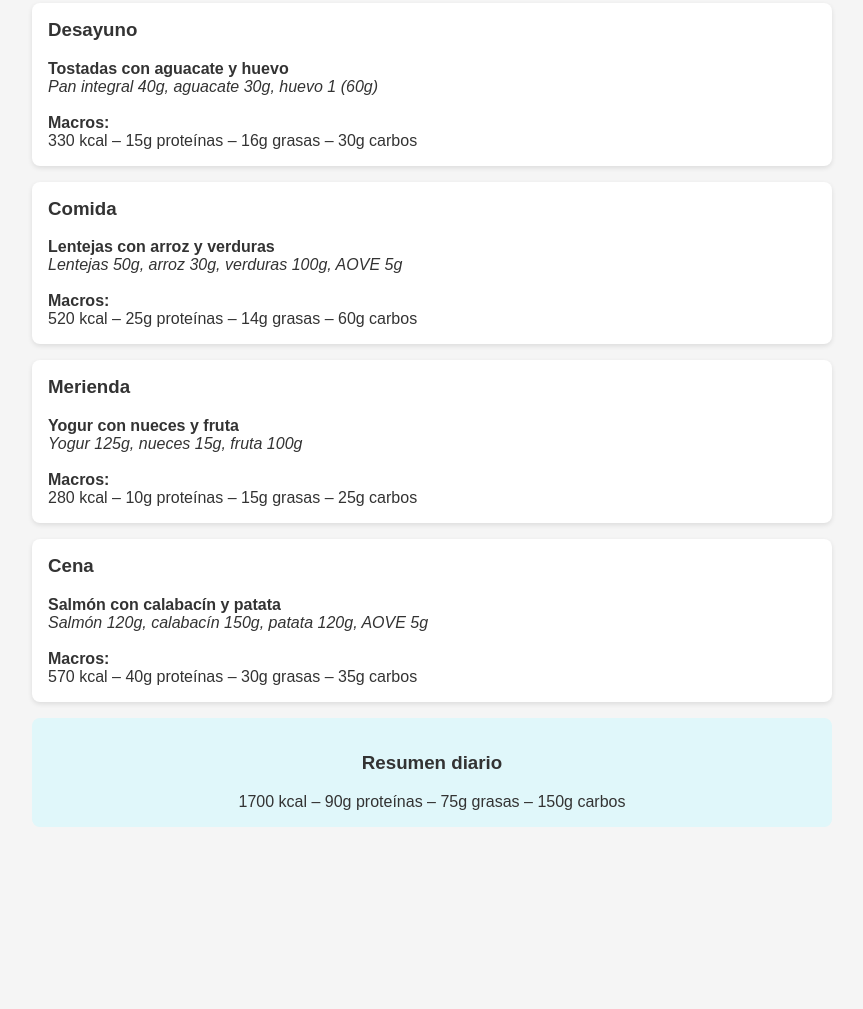
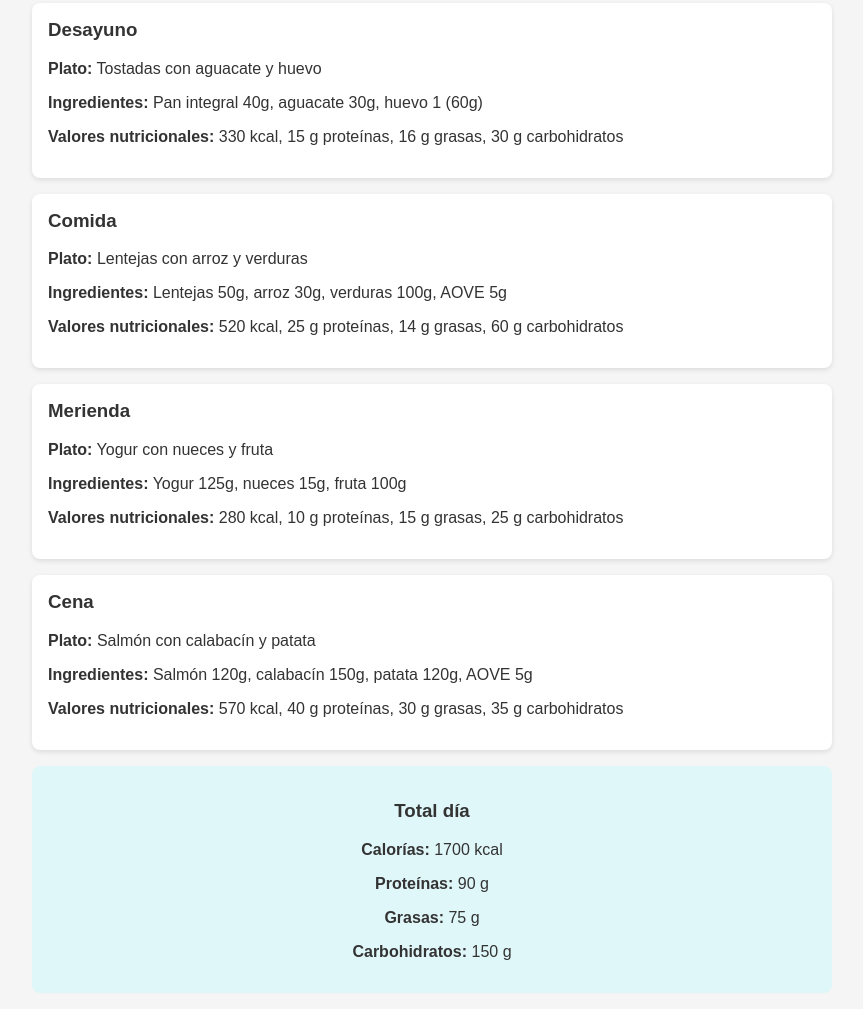
Before and after one commit to busorz/menu_fede_v1, a plain HTML site: page index.html in a window 1280 px wide. Shown: the part 220-1229 px from the top of the page, without its empty margins (208-1071 px from the left). Before the commit the page ends 1063 px from the top, so only its background shows below. Drawn offline with Linux system fonts and the light colour scheme.

Commit message:
Update index.html

```diff
--- a/index.html
+++ b/index.html
@@ -3,7 +3,7 @@
 <head>
   <meta charset="UTF-8" />
   <meta name="viewport" content="width=device-width, initial-scale=1.0"/>
-  <title>Menú Semanal - Pareja</title>
+  <title>Menú Semanal - Feddyfit</title>
   <style>
     body {
       font-family: Arial, sans-serif;
@@ -262,37 +262,42 @@
 
       const dayMeals = data[selected];
       if (!dayMeals || dayMeals.length === 0) {
-        content.innerHTML = "<p>Menú en preparación para este día.</p>";
+        content.innerHTML = "<p>No hay datos para este día.</p>";
         return;
       }
 
       let totalKcal = 0, totalProt = 0, totalGrasas = 0, totalCarbos = 0;
 
       dayMeals.forEach(meal => {
+        const mealDiv = document.createElement("div");
+        mealDiv.className = "meal";
+        mealDiv.innerHTML = `
+          <h3>${meal.titulo}</h3>
+          <p><strong>Plato:</strong> ${meal.plato}</p>
+          <p><strong>Ingredientes:</strong> ${meal.ingredientes}</p>
+          <p><strong>Valores nutricionales:</strong> ${meal.kcal} kcal, ${meal.prot} g proteínas, ${meal.grasas} g grasas, ${meal.carbos} g carbohidratos</p>
+        `;
+        content.appendChild(mealDiv);
+
         totalKcal += meal.kcal;
         totalProt += meal.prot;
         totalGrasas += meal.grasas;
         totalCarbos += meal.carbos;
-
-        content.innerHTML += `
-          <div class="meal">
-            <h3>${meal.titulo}</h3>
-            <strong>${meal.plato}</strong><br>
-            <em>${meal.ingredientes}</em><br><br>
-            <strong>Macros:</strong><br>
-            ${meal.kcal} kcal – ${meal.prot}g proteínas – ${meal.grasas}g grasas – ${meal.carbos}g carbos
-          </div>
-        `;
       });
 
-      content.innerHTML += `
-        <div class="totals">
-          <h3>Resumen diario</h3>
-          ${totalKcal} kcal – ${totalProt}g proteínas – ${totalGrasas}g grasas – ${totalCarbos}g carbos
-        </div>
+      const totalsDiv = document.createElement("div");
+      totalsDiv.className = "totals";
+      totalsDiv.innerHTML = `
+        <h3>Total día</h3>
+        <p><strong>Calorías:</strong> ${totalKcal} kcal</p>
+        <p><strong>Proteínas:</strong> ${totalProt} g</p>
+        <p><strong>Grasas:</strong> ${totalGrasas} g</p>
+        <p><strong>Carbohidratos:</strong> ${totalCarbos} g</p>
       `;
+      content.appendChild(totalsDiv);
     }
 
+    // Mostrar lunes por defecto
     window.onload = showDay;
   </script>
 </body>
```
